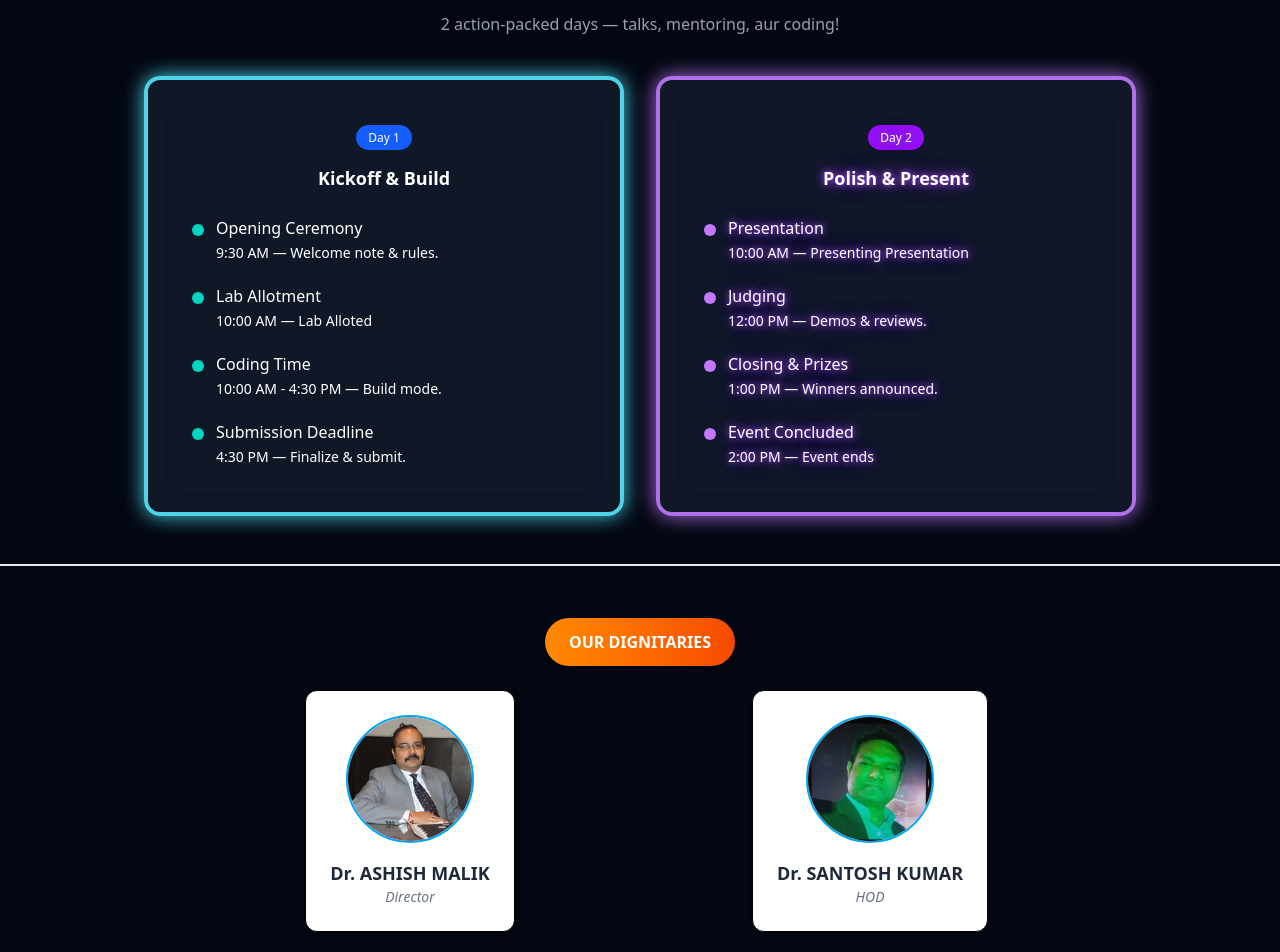
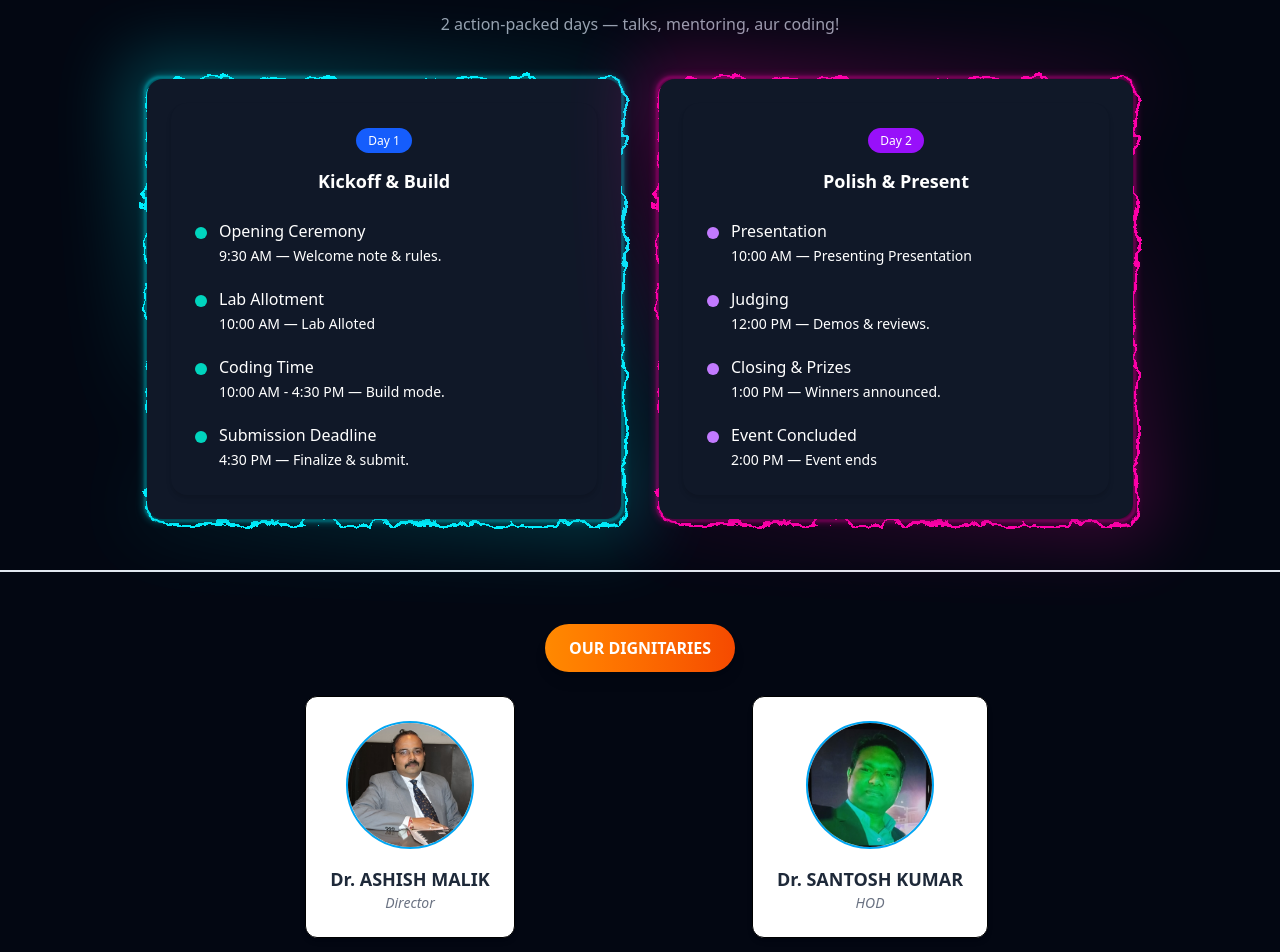
Before and after one commit to asxrafali0975/hackathon-infiniteclub, a React (Vite) app: page / in a window 1280 px wide. Shown: the part 1700-2652 px from the top of the page. Built offline with nearby package versions, Linux system fonts and the light colour scheme.

Commit message:
final commit

```diff
--- a/src/App.css
+++ b/src/App.css
@@ -78,4 +78,18 @@
     z-index: -1;
 
   }
+  .border-glow-red{
+    position: relative;
+  }
+  .border-glow-red::before {
+    content: "";
+    position: absolute;
+    inset: 0; /* sits exactly on the edge */
+    border-radius: 1rem; /* match rounded-2xl */
+    border: 4px solid #f80303f2; /* thin border */
+    box-shadow: 0 0 20px #fa0101ed; /* subtle glow */
+    opacity: 0.9;
+    z-index: -1;
+
+  }
 }
--- a/src/components/EventSchedule.jsx
+++ b/src/components/EventSchedule.jsx
@@ -40,22 +40,38 @@ export default function EventSchedule() {
 
         <div className="grid md:grid-cols-2 gap-8">
           {/* Day 1 */}
-
-      <div className="bg-gray-900 rounded-2xl p-6 shadow-md relative z-10 border-glow text-white
-                transition-transform duration-300 hover:-rotate-4 hover:-rotate-x-4 hover:scale-105">
-  <Day1 day1={day1} />
-</div>
-
-
-
+          <ElectricBorder
+            color="#00f0ff"
+            speed={1}
+            chaos={0.6}
+            thickness={3}
+            style={{
+              borderRadius: "16px",
+              display: "inline-block",
+              padding: "3px", // ensures glow is visible
+            }}
+          >
+            <div className="bg-gray-900 rounded-2xl p-6 shadow-md relative z-10">
+              <Day1 day1={day1} />
+            </div>
+          </ElectricBorder>
 
           {/* Day 2 */}
-
-            <div className="bg-gray-900 rounded-2xl p-6 shadow-md relative z-10 text-glow-purple text-white border-glow-pink
-            transition-transform duration-300 hover:-rotate-4 hover:-rotate-y-3 hover:scale-105">
+          <ElectricBorder
+            color="#ff00aa"
+            speed={1}
+            chaos={0.6}
+            thickness={3}
+            style={{
+              borderRadius: "16px",
+              display: "inline-block",
+              padding: "3px", // ensures glow is visible
+            }}
+          >
+            <div className="bg-gray-900 rounded-2xl p-6 shadow-md relative z-10">
               <Day2 day2={day2} />
             </div>
-
+          </ElectricBorder>
         </div>
       </div>
     </section>
--- a/src/components/PhotoPage.jsx
+++ b/src/components/PhotoPage.jsx
@@ -22,7 +22,7 @@ function PhotoPage() {
 
 
 
-        <div className="grid grid-cols-1 sm:grid-cols-2 gap-6 w-full max-w-4xl">
+        <div className="grid grid-cols-1 sm:grid-cols-2 gap-6 w-full max-w-4xl border-glow-red">
         <ProfileCard
             profile="directorsir.jpeg"
             name="Dr. ASHISH MALIK"
```
